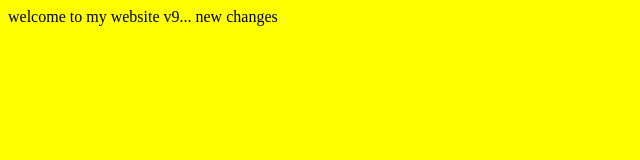
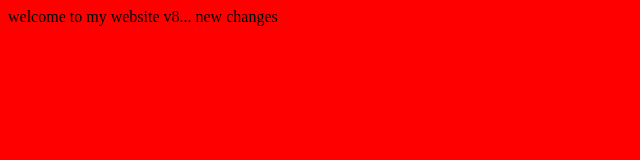
Before and after one commit to vijayprakashtyagi1/jenkins_training_2024_docker, a plain HTML site: page index.html in a window 1280 px wide. Shown: the whole page, without its empty margins (0-640 px from the left). Drawn offline with Linux system fonts and the light colour scheme.

Commit message:
update index,html

```diff
--- a/index.html
+++ b/index.html
@@ -1,3 +1,3 @@
-<body bgcolor='yellow'>
-welcome to my website v9... new changes
+<body bgcolor='red'>
+welcome to my website v8... new changes
 </body>
```
